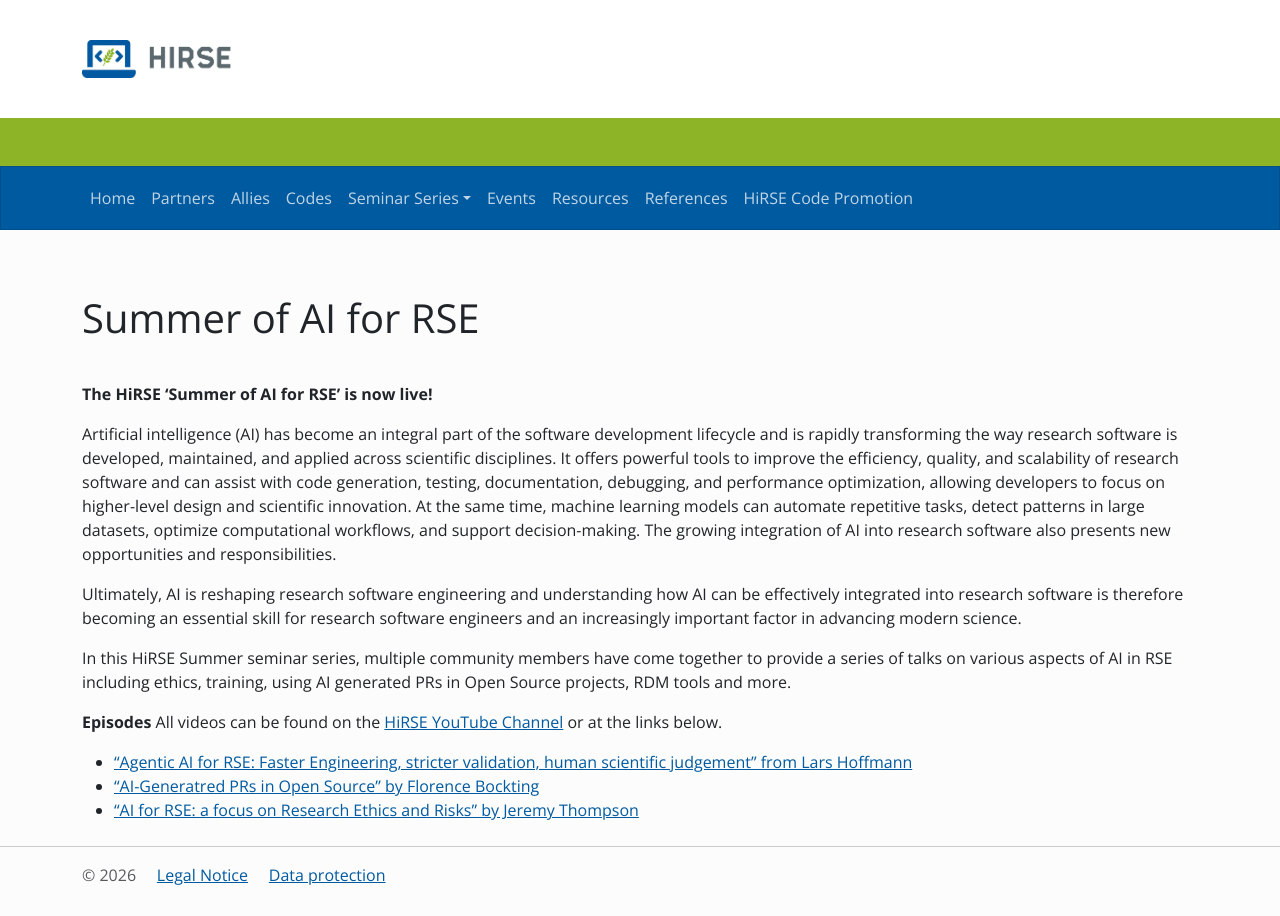
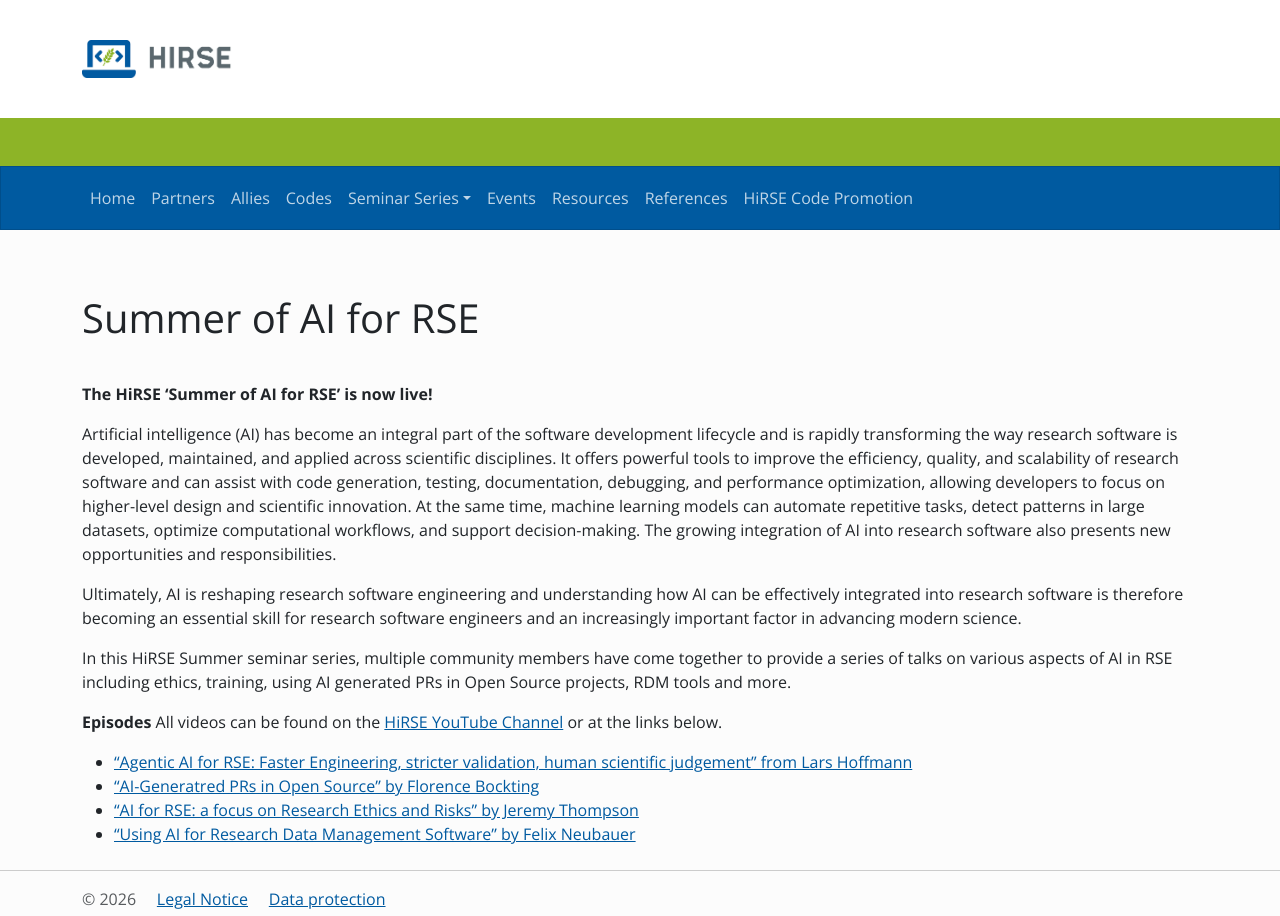
Before and after one commit to Helmholtz-HiRSE/helmholtz-hirse.github.io, a Jekyll site: the page built from _summer_of_ai_for_rse/index.md, in a window 1280 px wide. Built offline with Jekyll 4.4.1, drawn with Linux system fonts in a browser that asks for light colours; nearby versions of some CDN libraries.

Commit message:
Update index.md

```diff
--- a/_summer_of_ai_for_rse/index.md
+++ b/_summer_of_ai_for_rse/index.md
@@ -21,3 +21,4 @@ All videos can be found on the [HiRSE YouTube Channel](https://www.youtube.com/@
 - ["Agentic AI for RSE: Faster Engineering, stricter validation, human scientific judgement" from Lars Hoffmann](https://www.youtube.com/watch?v=x8zf0sYVtGM&list=PLEwF-EQyxnO4&index=2)
 - ["AI-Generatred PRs in Open Source" by Florence Bockting](https://www.youtube.com/watch?v=Q2XyLKvJGLs)
 - ["AI for RSE: a focus on Research Ethics and Risks" by Jeremy Thompson](https://www.youtube.com/watch?v=QjQS_sIEvz0)
+- ["Using AI for Research Data Management Software" by Felix Neubauer](https://www.youtube.com/watch?v=7KylaPVl_y0&list=PLEwF-EQyxnO4&index=1)
```
